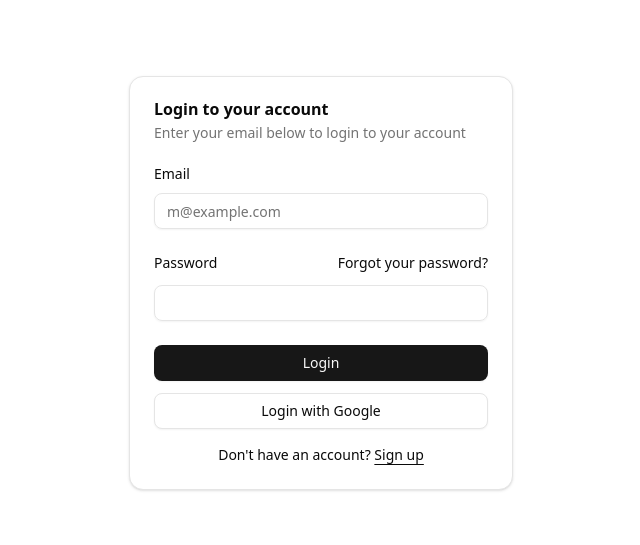
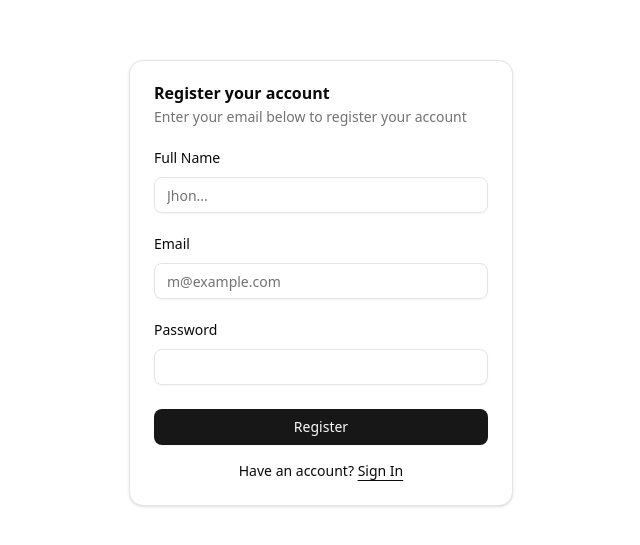
Before and after one commit to FaisalSagheer/attendance_app, a Next.js app: page / in a window 1280 px wide. Shown: the part 117-662 px from the top of the page, without its empty margins (319-959 px from the left). Built offline with nearby package versions, Linux system fonts and the light colour scheme.

Commit message:
database added

```diff
--- a/app/components/login-form.jsx
+++ b/app/components/login-form.jsx
@@ -45,14 +45,11 @@ export function LoginForm({
                 <Button type="submit" className="w-full">
                   Login
                 </Button>
-                <Button variant="outline" className="w-full">
-                  Login with Google
-                </Button>
               </div>
             </div>
             <div className="mt-4 text-center text-sm">
               Don&apos;t have an account?{" "}
-              <a href="#" className="underline underline-offset-4">
+              <a href="/register" className="underline underline-offset-4">
                 Sign up
               </a>
             </div>
--- a/app/components/register-form.jsx
+++ b/app/components/register-form.jsx
@@ -1,42 +1,58 @@
-
-
-import { cn } from "@/lib/utils"
-import { Button } from "@/app/components/ui/button"
+'use client'
+import { cn } from "@/lib/utils";
+import { Button } from "@/app/components/ui/button";
 import {
   Card,
   CardContent,
   CardDescription,
   CardHeader,
   CardTitle,
-} from "@/app/components/ui/card"
-import { Input } from "@/app/components/ui/input"
-import { Label } from "@/app/components/ui/label"
+} from "@/app/components/ui/card";
+import { Input } from "@/app/components/ui/input";
+import { Label } from "@/app/components/ui/label";
+import { useActionState, useState } from "react";
+import { createPost, createUser } from "@/lib/firebase/actions";
+// import { auth, db } from "@/lib/firebase/config";
 
-export function RegisterForm({
-  className,
-  ...props
-}) {
+export function RegisterForm({ className, ...props }) {
+
+//   const initialState = {
+//   message: '',
+// }
+
+  const [state, formAction, pending] = useActionState(createUser)
+
   return (
     <div className={cn("flex flex-col gap-6", className)} {...props}>
       <Card>
         <CardHeader>
           <CardTitle>Register your account</CardTitle>
           <CardDescription>
-            Enter your email below to regidter your account
+            Enter your email below to register your account
           </CardDescription>
         </CardHeader>
         <CardContent>
-          <form>
+          <form action={formAction}>
             <div className="flex flex-col gap-6">
               <div className="grid gap-3">
+                <Label htmlFor="fname">Full Name</Label>
+                <Input id="fname" name="fname" type="text" placeholder="Jhon..." required />
+              </div>
+              <div className="grid gap-3">
                 <Label htmlFor="email">Email</Label>
-                <Input id="email" type="email" placeholder="m@example.com" required />
+                <Input
+                  id="email"
+                  type="email"
+                  placeholder="m@example.com"
+                  name="email"
+                  required
+                />
               </div>
               <div className="grid gap-3">
                 <div className="flex items-center">
                   <Label htmlFor="password">Password</Label>
                 </div>
-                <Input id="password" type="password" required />
+                <Input id="password" type="password" name="password" required />
               </div>
               <div className="flex flex-col gap-3">
                 <Button type="submit" className="w-full">
@@ -45,9 +61,9 @@ export function RegisterForm({
               </div>
             </div>
             <div className="mt-4 text-center text-sm">
-              Don&apos;t have an account?{" "}
-              <a href="#" className="underline underline-offset-4">
-                Sign up
+              Have an account?{" "}
+              <a href="/login" className="underline underline-offset-4">
+                Sign In
               </a>
             </div>
           </form>
--- a/app/components/ui/button.jsx
+++ b/app/components/ui/button.jsx
@@ -25,6 +25,7 @@ const buttonVariants = cva(
         default: "h-9 px-4 py-2 has-[>svg]:px-3",
         sm: "h-8 rounded-md gap-1.5 px-3 has-[>svg]:px-2.5",
         lg: "h-10 rounded-md px-6 has-[>svg]:px-4",
+        xl:"h-12 rounded-md px-6 has-[>svg]:px-8",
         icon: "size-9",
       },
     },
--- /dev/null
+++ b/app/not-found.js
@@ -0,0 +1,13 @@
+import Link from "next/link";
+import { Button } from "./components/ui/button";
+
+export default function NotFound() {
+  return (
+    <div className="flex flex-col justify-center items-center h-[100vh]">
+      <h1 className="text-2xl py-20">404 - Page Not Found</h1>
+      <Button variant={"destructive"} size={"xl"}>
+        <Link href="/">Return Home</Link>
+      </Button>
+    </div>
+  );
+}
--- a/app/page.js
+++ b/app/page.js
@@ -1,10 +1,11 @@
 import React from 'react'
 import Login from './(auth)/login/page'
+import Register from './(auth)/register/page'
 
 function page() {
   return (
     <div>
-      <Login/>
+      <Register/>
     </div>
   )
 }
--- /dev/null
+++ b/lib/firebase/actions.js
@@ -0,0 +1,28 @@
+"use server";
+
+import { createUserWithEmailAndPassword, getAuth } from "firebase/auth";
+import { doc, getFirestore, setDoc } from "firebase/firestore";
+import { app, auth } from "./config";
+export async function createUser(prevState, formData) {
+  const db = getFirestore();
+  const fname = formData.get("fname");
+  const email = formData.get("email");
+  const password = formData.get("password");
+  createUserWithEmailAndPassword(auth, email, password).then((userCredential)=>{
+    const user = userCredential.user
+    const userData = {
+      FullName: fname,
+      Email: email,
+      Password: password,
+      uid: user.uid,
+    };
+    try {
+      const docRef = doc(db, "teachers",user.uid);
+      setDoc(docRef, userData).then(() => {
+        window.location.href = "/dashboard"
+      });
+    } catch (error) {
+      console.log(error);
+    }
+  })
+}
--- a/lib/firebase/config.js
+++ b/lib/firebase/config.js
@@ -1,22 +1,26 @@
-// Import the functions you need from the SDKs you need
+
 import { initializeApp } from "firebase/app";
-import { getAuth, signInWithEmailAndPassword, createUserWithEmailAndPassword } from "https://www.gstatic.com/firebasejs/11.0.1/firebase-auth.js";
-import { getFirestore, getDoc, setDoc, doc } from "https://www.gstatic.com/firebasejs/11.0.1/firebase-firestore.js";
+import {
+  getAuth,
+  signInWithEmailAndPassword,
+  createUserWithEmailAndPassword,
+} from "firebase/auth";
+import {
+  getFirestore,
+  getDoc,
+  setDoc,
+  doc,
+} from "firebase/firestore";
 
-// TODO: Add SDKs for Firebase products that you want to use
-// https://firebase.google.com/docs/web/setup#available-libraries
-
-// Your web app's Firebase configuration
 const firebaseConfig = {
   apiKey: "AIzaSyBEDU9RKbPT4OYZyAWKLBhBGUkcKR06SOk",
   authDomain: "attendance-app-67f82.firebaseapp.com",
   projectId: "attendance-app-67f82",
   storageBucket: "attendance-app-67f82.firebasestorage.app",
   messagingSenderId: "331268006075",
-  appId: "1:331268006075:web:a07271491151824fb6499e"
+  appId: "1:331268006075:web:a07271491151824fb6499e",
 };
 
 // Initialize Firebase
-const app = initializeApp(firebaseConfig);
-export const auth = getAuth();
-export const db = getFirestore();
+export const app = initializeApp(firebaseConfig);
+export const auth = getAuth(app)
```
Also changed, not shown: app/pagenotfound.js (deleted).
